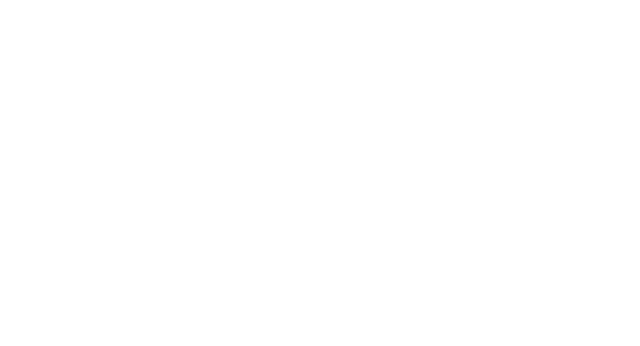
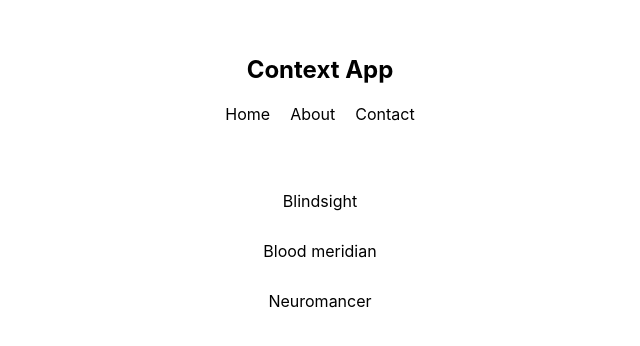
Before and after one commit to strobosaur/react-contextapp, a React (Create React App) app: page / in a window 1280 px wide. Shown: the top 346 px of the page, without its empty margins (320-960 px from the left). Built offline with nearby package versions, Linux system fonts and the light colour scheme.

Commit message:
Page skeleton, basic css

```diff
--- a/src/App.js
+++ b/src/App.js
@@ -1,9 +1,12 @@
-
+import React from 'react';
+import BookList from "./components/BookList";
+import Navbar from "./components/Navbar";
 
 function App() {
   return (
     <div className="App">
-
+      <Navbar />
+      <BookList />
     </div>
   );
 }
--- /dev/null
+++ b/src/components/BookList.js
@@ -0,0 +1,17 @@
+import React, { Component } from 'react';
+
+class BookList extends React.Component {
+  render() {
+    return (
+      <div className='book-list'>
+        <ul>
+          <li>Blindsight</li>
+          <li>Blood meridian</li>
+          <li>Neuromancer</li>
+        </ul>
+      </div>
+    );
+  }
+}
+
+export default BookList;
--- a/src/index.css
+++ b/src/index.css
@@ -7,7 +7,31 @@
   -moz-osx-font-smoothing: grayscale;
 }
 
-code {
-  font-family: source-code-pro, Menlo, Monaco, Consolas, 'Courier New',
-    monospace;
+.App {
+  max-width: 400px;
+  margin: 30px auto;
+  text-align: center;
 }
+nav {
+  padding: 5px;
+}
+nav ul {
+  padding: 0;
+}
+nav ul li {
+  display: inline-block;
+  margin: 0 10px;
+}
+.book-list {
+  padding: 20px;
+  margin-bottom: 20px;
+}
+.book-list ul {
+  padding: 0;
+  list-style-type: none;
+}
+.book-list li {
+  padding: 10px;
+  margin: 10px auto;
+  border-radius: 10px;
+}
```
